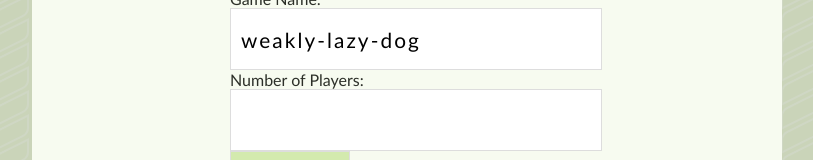
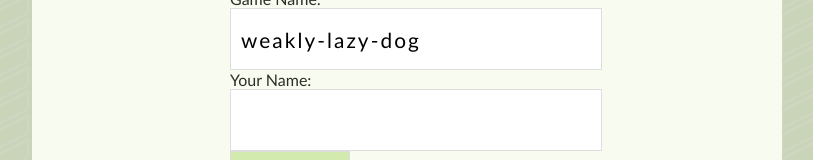
Before and after one commit to sherleyj/coop, a React (Create React App) app in the folder client/: page / in a window 1280 px wide. Shown: the part 294-454 px from the top of the page, without its empty margins (233-1046 px from the left). Built offline with nearby package versions, Linux system fonts and the light colour scheme.

Commit message:
changed home page input prompt

```diff
--- a/client/src/App.js
+++ b/client/src/App.js
@@ -121,7 +121,7 @@ console.log(playerId);
             onChange={(event) => {setGameId(event.target.value)}}
           />
           <br></br>
-          <span>Number of Players:</span>
+          <span>Your Name:</span>
           <br></br>
           <input
             type="text"
```
